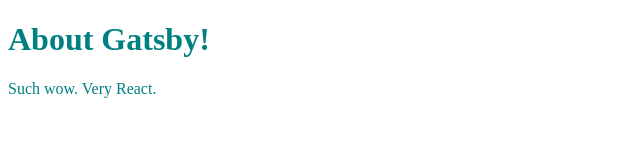
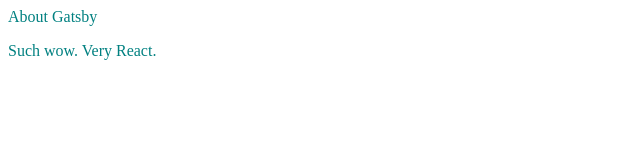
Before and after one commit to y4shiro/gatsby-official-tutorial-v2, a Gatsby site: page /about in a window 1280 px wide. Shown: the whole page, without its empty margins (0-640 px from the left). Built offline with nearby package versions, Linux system fonts and the light colour scheme; Gatsby itself is replaced by a stand-in of ours.

Commit message:
Header コンポーネント追加

```diff
--- /dev/null
+++ b/src/components/header.js
@@ -0,0 +1,5 @@
+import React from "react"
+
+export default function Header(props) {
+  return <div>{props.headerText}</div>
+}
--- a/src/pages/about.js
+++ b/src/pages/about.js
@@ -1,9 +1,10 @@
 import React from "react"
+import Header from "../components/header"
 
 export default function About() {
   return (
     <div style={{ color: "teal" }}>
-      <h1>About Gatsby!</h1>
+      <Header headerText="About Gatsby" />
       <p>Such wow. Very React.</p>
     </div>
   )
```
